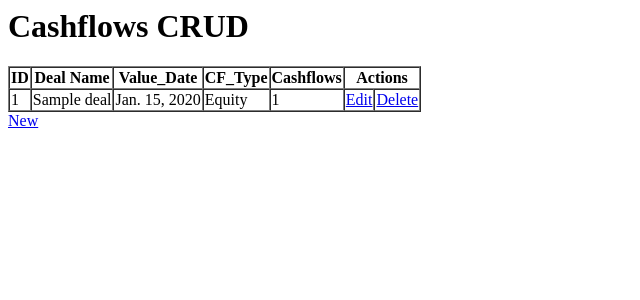
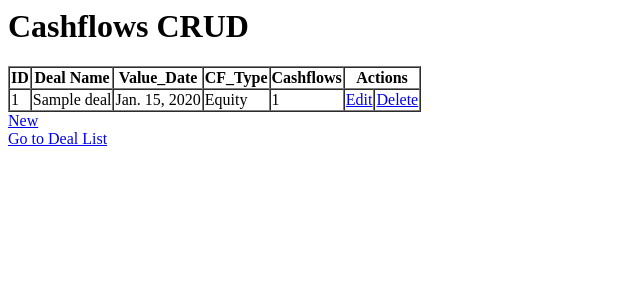
Before and after one commit to limpst/case_study, a Django app: page / in a window 1280 px wide. Shown: the top 300 px of the page, without its empty margins (0-640 px from the left). Run offline with Django 3.2, Linux system fonts and the light colour scheme; tables that the repository leaves empty hold one stand-in row (values such as "Sample post").

Commit message:
Update index.html

```diff
--- a/crud/templates/cashflows/index.html
+++ b/crud/templates/cashflows/index.html
@@ -32,3 +32,5 @@
 {% endif  %}
 
 <a href="{% url "cashflow_new" %}">New</a>
+<br>
+<a href="{% url "deal_list" %}">Go to Deal List</a>
```
